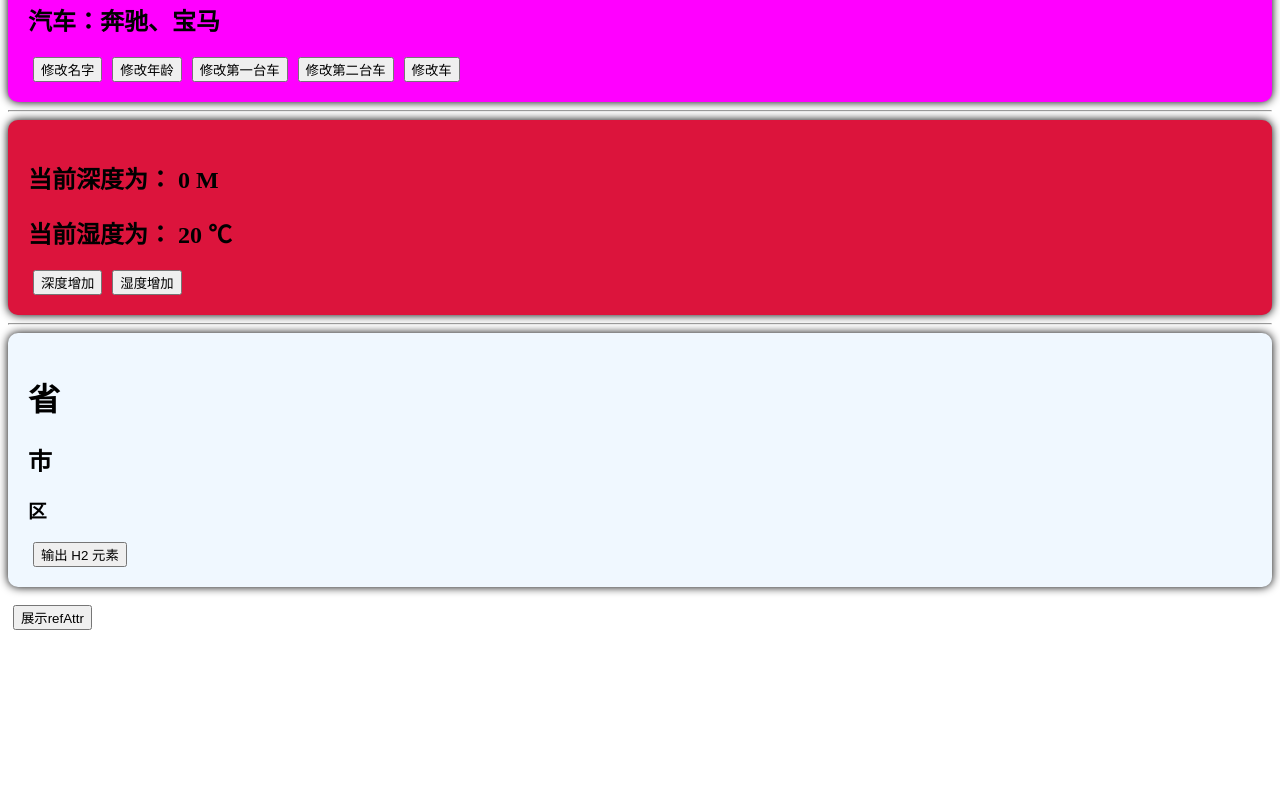
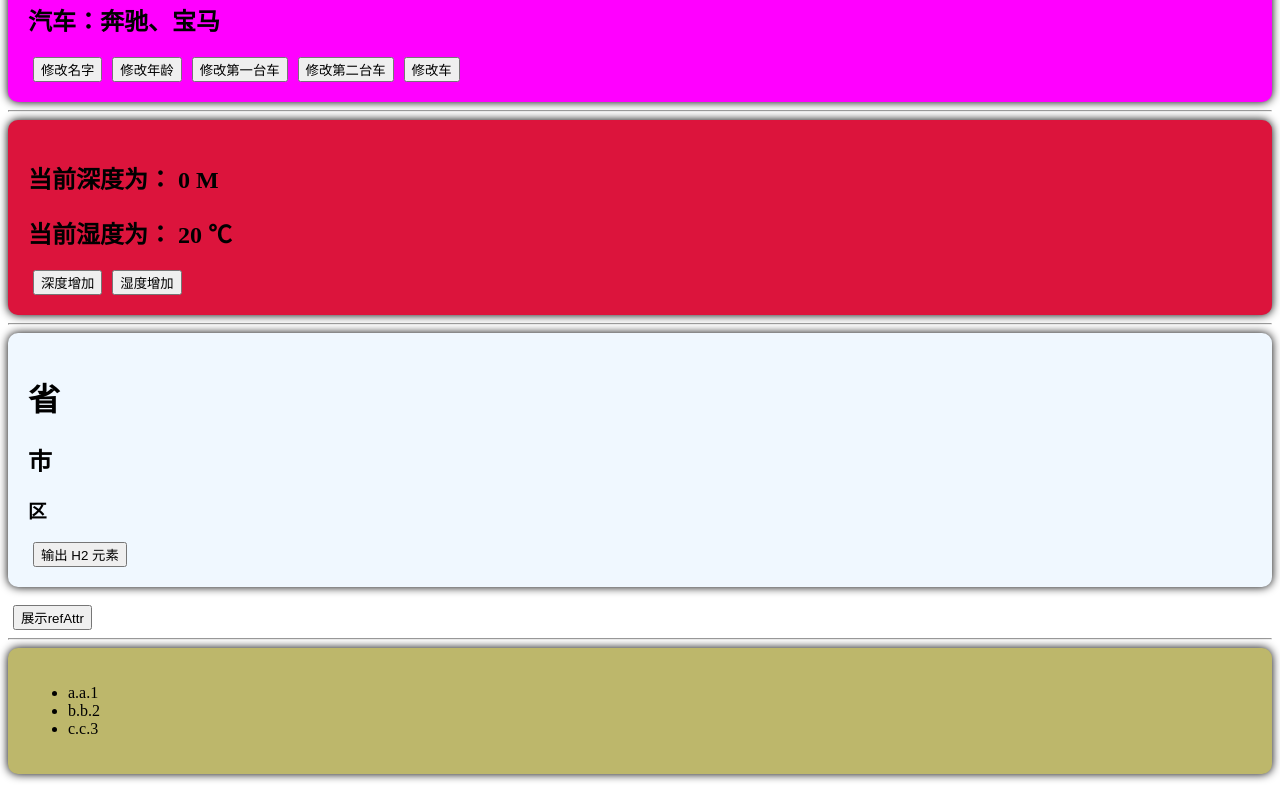
Before and after one commit to yiang231/vue3, a Vue app: page / in a window 1280 px wide. Shown: the part 2308-3108 px from the top of the page. Before the commit the page ends 2946 px from the top, so only its background shows below. Built offline with nearby package versions, Linux system fonts and the light colour scheme.

Commit message:
使用Props父类向子类传值

```diff
--- a/src/App.vue
+++ b/src/App.vue
@@ -14,12 +14,20 @@
     <components_RefAttr ref="refAttr" />
     <br />
     <button @click="showLog">展示refAttr</button>
+    <hr />
+    <components_Ts a="哈哈" b="呵呵" v-bind:list="personList" />
+    <br />
 </template>
 <script lang="ts" setup>
-import { ref } from 'vue'
+import { reactive, ref } from 'vue'
+import { type Persons } from '@/types'
 
 let refAttr = ref()
-
+let personList = reactive<Persons>([
+    { id: 'a', name: 'a', age: 1 },
+    { id: 'b', name: 'b', age: 2 },
+    { id: 'c', name: 'c', age: 3 }
+])
 function showLog() {
     // 获取的是组件实例对象
     console.log(refAttr.value)
@@ -33,6 +41,7 @@
 import components_Watch from '@/components/Watch.vue'
 import components_WatchEffect from '@/components/WatchEffect.vue'
 import components_RefAttr from '@/components/RefAttr.vue'
+import components_Ts from '@/components/Ts.vue'
 
 export default {
     // 组件名
@@ -44,7 +53,8 @@
         components_Computed,
         components_Watch,
         components_WatchEffect,
-        components_RefAttr
+        components_RefAttr,
+        components_Ts
     }
 }
 </script>
--- /dev/null
+++ b/src/components/Ts.vue
@@ -0,0 +1,54 @@
+<template>
+    <div class="ts">
+        <!--        <h2>{{ a }}</h2>-->
+        <!--        <h2>{{ b }}</h2>-->
+        <ul>
+            <li v-for="item in list" :key="item.id">
+                {{ item.id }}.{{ item.name }}.{{ item.age }}
+            </li>
+        </ul>
+    </div>
+</template>
+
+<script lang="ts">
+export default {
+    name: 'components_Ts'
+}
+</script>
+<script lang="ts" setup>
+import { type PersonInter, type Persons } from '@/types'
+import { withDefaults } from 'vue'
+
+let person: PersonInter = { id: 'zhangSan', name: 'zs', age: 32 }
+
+let personList1: Array<PersonInter> = [
+    { id: 'd', name: 'd', age: 4 },
+    { id: 'e', name: 'e', age: 5 }
+]
+let personList2: Persons = [
+    { id: 'd', name: 'd', age: 4 },
+    { id: 'e', name: 'e', age: 5 }
+]
+// 接收赋值、限制类型、限制必要性、指定默认值
+withDefaults(
+    defineProps<{ list?: Persons }>(),
+    // list 没有传值时的默认值
+    {
+        list: () => [{ id: 'g', name: 'g', age: 4 }]
+    }
+)
+// let x = defineProps(['a', 'b'])
+// console.log(x.b)
+</script>
+<style scoped>
+.ts {
+    background-color: darkkhaki;
+    box-shadow: 0 0 10px;
+    border-radius: 10px;
+    padding: 20px;
+}
+
+button {
+    margin: 0 5px;
+}
+</style>
--- /dev/null
+++ b/src/types/index.ts
@@ -0,0 +1,8 @@
+//  定义接口限制 person 的具体属性
+export interface PersonInter {
+    id: string
+    name: string
+    age: number
+}
+
+export type Persons = Array<PersonInter>
```
